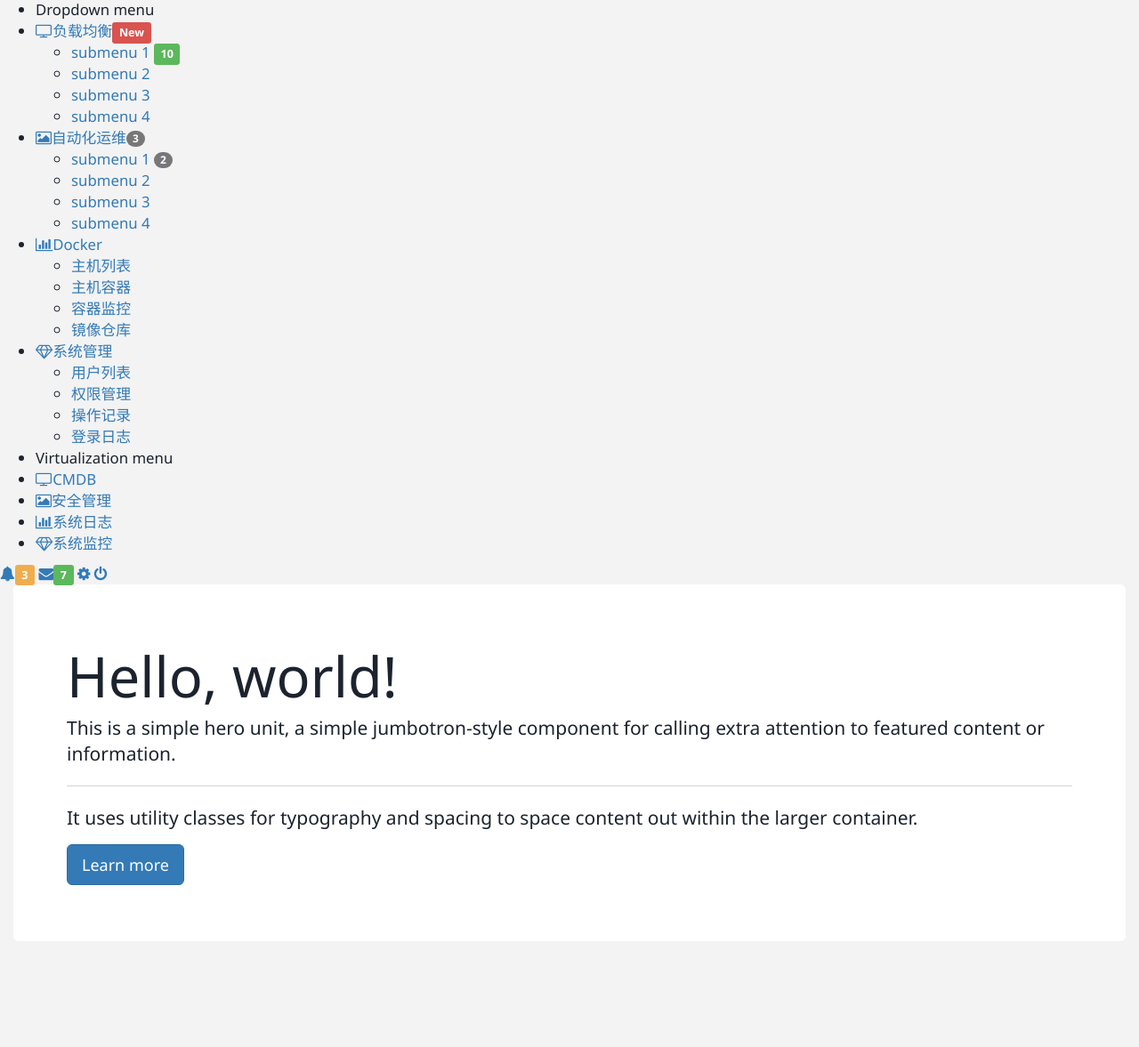
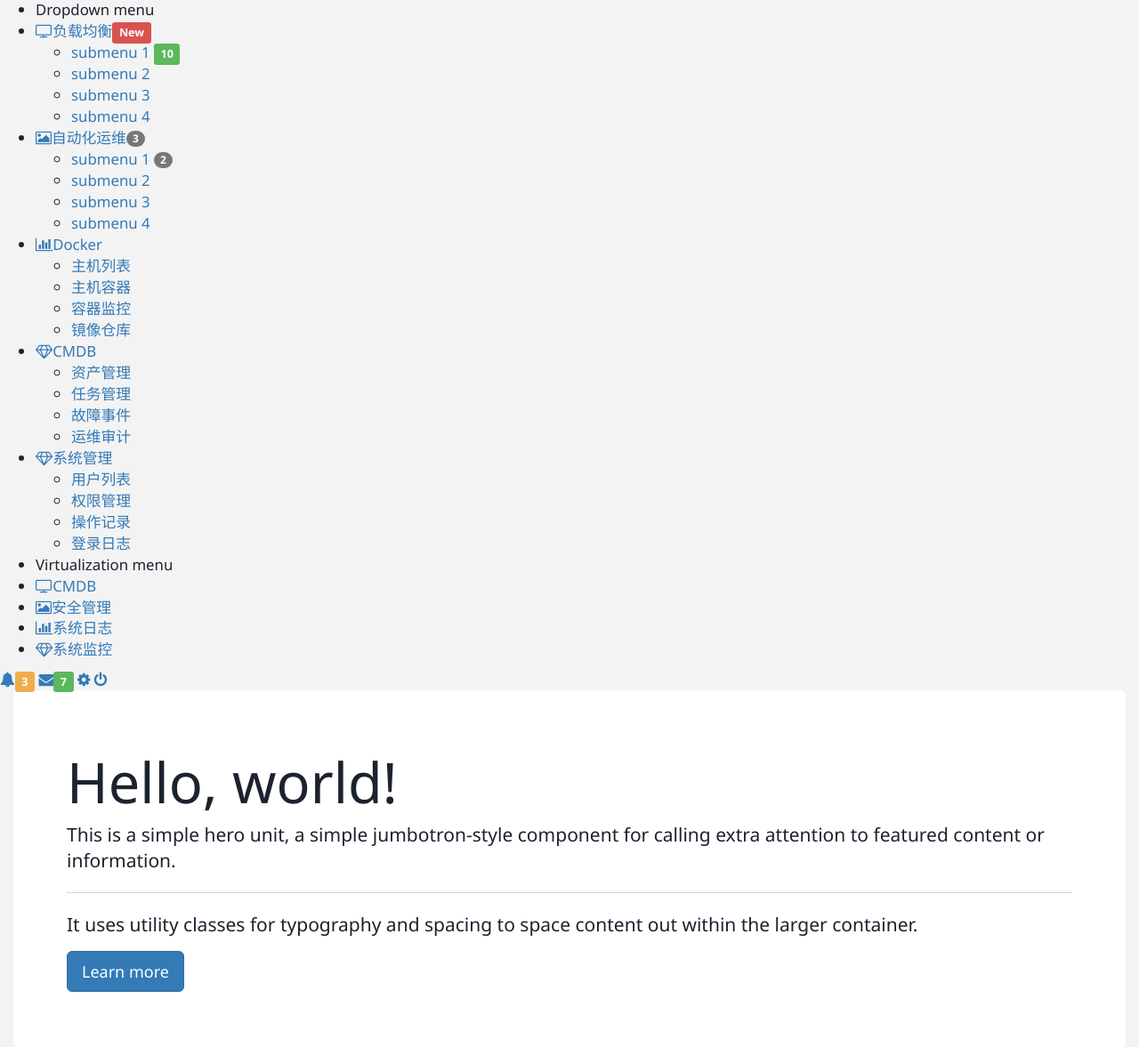
Before and after one commit to xujingrui/appweb, a Flask app: page / in a window 1280 px wide. Shown: the part 364-1541 px from the top of the page at 89% size. Before the commit the page ends 1359 px from the top, so only its background shows below. Run offline with Flask 2, Linux system fonts and the light colour scheme; some libraries are stand-ins or nearby versions.

Commit message:
添加CMDB分类

```diff
--- a/templates/base.html
+++ b/templates/base.html
@@ -87,6 +87,17 @@
                             </div>
                         </li>
                         <li class="sidebar-dropdown">
+                            <a href="#"><i class="fa fa-diamond"></i><span>CMDB</span></a>
+                            <div class="sidebar-submenu">
+                                <ul>
+                                    <li><a href="#">资产管理</a></li>
+                                    <li><a href="#">任务管理</a></li>
+                                    <li><a href="#">故障事件</a></li>
+                                    <li><a href="#">运维审计</a></li>
+                                </ul>
+                            </div>
+                        </li>
+                        <li class="sidebar-dropdown">
                             <a href="#"><i class="fa fa-diamond"></i><span>系统管理</span></a>
                             <div class="sidebar-submenu">
                                 <ul>
--- a/templates/user_list.html
+++ b/templates/user_list.html
@@ -153,7 +153,7 @@
                         <td>{{ item.mail }}</td>
                         <td>{{ item.ctime }}</td>
                         <td>{{ item.etime }}</td>
-                        <td>{{ item.status }}</td>
+                        <td><span class="label label-success">{{ item.status }}</span></td>
 					</tr>
                     {% endfor %}
 
```
